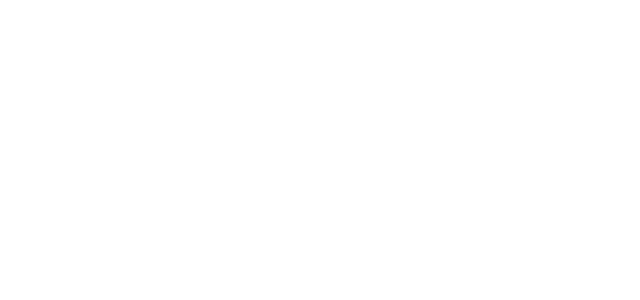
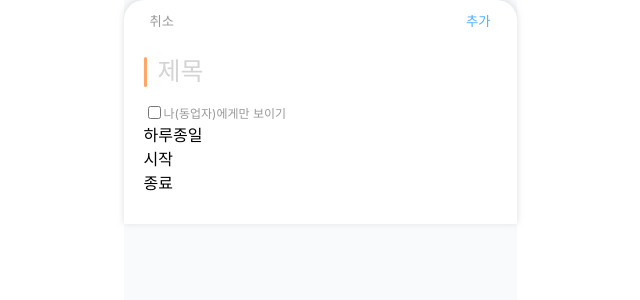
Before and after one commit to LIKELION13-TEAM-MATE/FE, a React (Create React App) app in the folder teammate/: page /AddSchedulePage in a window 1280 px wide. Before the commit this address had no page. Shown: the top 300 px of the page, without its empty margins (320-960 px from the left). Built offline with nearby package versions, Linux system fonts and the light colour scheme.

Commit message:
일정추가 기능 구현 중간 커밋

```diff
--- a/teammate/src/App.tsx
+++ b/teammate/src/App.tsx
@@ -8,6 +8,7 @@ import { Route, Routes, Outlet } from 'react-router-dom';
 import MainPage from './components/page/MainPage';
 import RolePage from './components/page/RolePage';
 import SchedulePage from './components/page/SchedulePage';
+import AddSchedulePage from './components/page/AddSchedulePage';
 
 //페이지 외 요소들은 이 밑으로 정리해주세요.
 
@@ -32,6 +33,7 @@ function App() {
           <Route path="/" element={<MainPage />}></Route>
           <Route path="/RolePage" element={<RolePage />}></Route>
           <Route path="/SchedulePage" element={<SchedulePage />}></Route>
+          <Route path="/AddSchedulePage" element={<AddSchedulePage />}></Route>
 
         </Route>
       </Routes>
--- /dev/null
+++ b/teammate/src/components/page/AddSchedulePage.tsx
@@ -0,0 +1,169 @@
+import React from "react";
+import styled from "styled-components";
+
+function AddSchedulePage () {
+  return(
+    <AddScheduleWrapper>
+      {/* 공동 헤더 컴포넌트 추가 */}
+            <ScheduleControlBox>
+              <ScheduleControl>
+        <ScheduleCancell>취소</ScheduleCancell>
+        <ScheduleAdd type="submit">추가</ScheduleAdd>
+        </ScheduleControl>
+        <AddBox>
+          <AddTitleBox>
+            <TitleTxt placeholder="제목"></TitleTxt>
+          </AddTitleBox>
+          <Label>
+          <CheckBox type="checkbox"/>
+          나(동업자)에게만 보이기
+          </Label>
+        </AddBox>
+        <AddBoxContent>
+          <SetDate>
+            <AllDay>
+              <AllDayTxt>하루종일</AllDayTxt>
+              <AllDayBtn></AllDayBtn>
+            </AllDay>
+            <SetStart>
+              <SetStartTxt>시작</SetStartTxt>
+              <StartDayTime>
+                <StartDay></StartDay>
+                <StartTime></StartTime>
+              </StartDayTime>
+            </SetStart>
+            <SetEnd>
+            <SetStartTxt>종료</SetStartTxt>
+              <EndDayTime>
+                <EndtDay></EndtDay>
+                <EndTime></EndTime>
+              </EndDayTime>
+            </SetEnd>
+          </SetDate>
+
+          <SetRepeat></SetRepeat>
+          <SetAlarm></SetAlarm>
+          <SetWorker></SetWorker>
+        </AddBoxContent>
+      </ScheduleControlBox>
+    </AddScheduleWrapper>
+  )
+}
+
+const AddScheduleWrapper = styled.div`
+  width: 100%;
+  align-items: stretch;`;
+
+  const ScheduleControl = styled.div`
+    display: flex;
+    justify-content: space-between;
+    padding-bottom: 25px;
+  `;
+
+//일정 취소 추가
+const ScheduleControlBox = styled.div`
+
+  background-color: #fff;
+  padding:10px 20px 30px 20px;
+
+  background-color: #fff;
+  box-shadow: 0px -1px 6px rgba(198, 198, 198, 0.6);
+
+  height: auto;
+  border-radius: 20px 20px 0 0;
+  /* min-height: 100hv; */
+`;
+const ScheduleCancell = styled.button`
+border:none;
+background-color:#fff;
+color: #999999;
+font-weight: 500;
+cursor: pointer;
+`;
+const ScheduleAdd = styled.button`
+border:none;
+background-color:#fff;
+color: #4DAFFE;
+font-weight: 500;
+cursor: pointer;`;
+
+//일정 생성
+const AddBox = styled.div`
+  display: block;
+`;
+
+//제목
+const AddTitleBox = styled.div`
+ position: relative;
+  padding-left: 12px;
+
+  &::before {
+    content: "";
+    position: absolute;
+    left: 0;
+    top: 50%;
+    transform: translateY(-50%);
+
+    width: 3.5px;
+    height: 30px;
+    border-radius: 4px;
+
+    background-color: #FFA565;
+  }`;
+
+const TitleTxt = styled.input`
+  width: 100%;
+  border: none;
+  outline: none;
+  font-size: 25px;
+  font-weight: 550;
+
+  &::placeholder {
+    color: #D4D4D4;
+  }
+
+  &:focus {
+    outline: none;
+    box-shadow: none;
+  }
+`;
+
+//체크박스
+const CheckBox = styled.input.attrs({ type: "checkbox" })`
+`;
+const Label = styled.div`
+color:#999;
+font-size: 12px;
+align-items: center;
+display: flex;
+margin-top: 16px;
+`;
+
+//날짜, 시간 설정 박스
+const AddBoxContent = styled.div``;
+
+const SetDate = styled.div``;
+const AllDay = styled.div``;
+
+const AllDayTxt = styled.div``;
+
+const AllDayBtn = styled.div``;
+const SetStart = styled.div``;
+const SetStartTxt = styled.div``;
+const StartDayTime = styled.div``;
+const StartDay = styled.div``;
+const SetEnd = styled.div``;
+
+const EndDayTime = styled.div``;
+const StartTime = styled.div``;
+
+
+const EndtDay = styled.div``;
+const EndTime = styled.div``;
+
+const SetRepeat = styled.div``;
+const SetAlarm = styled.div``;
+const SetWorker = styled.div``;
+
+
+export default AddSchedulePage;
--- a/teammate/src/components/page/SchedulePage.tsx
+++ b/teammate/src/components/page/SchedulePage.tsx
@@ -139,7 +139,6 @@ const ScheduleWrapper = styled.div`
 `;
 
 const ScheduleContainer = styled.div`
-  width: 340px;
   min-height: 90vh;
   /* background-color: #ffd7d7; */
   padding: 23px;
```
